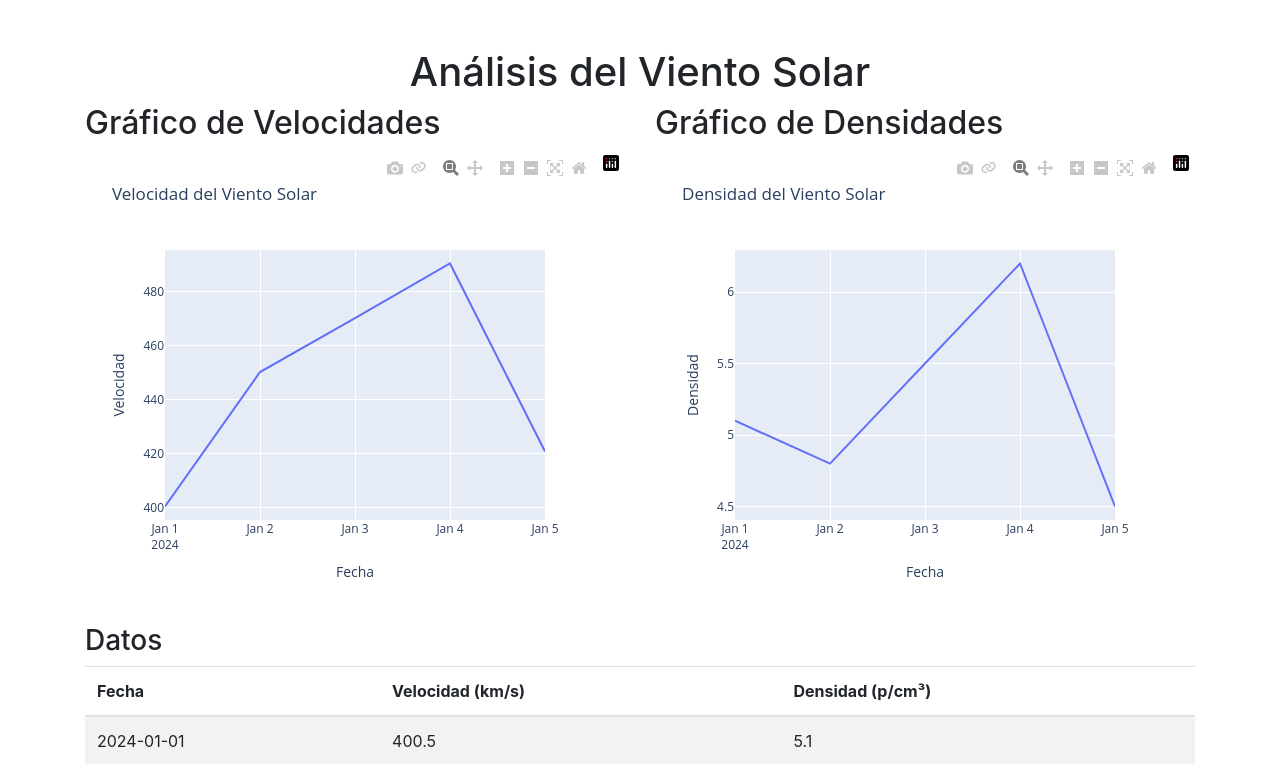
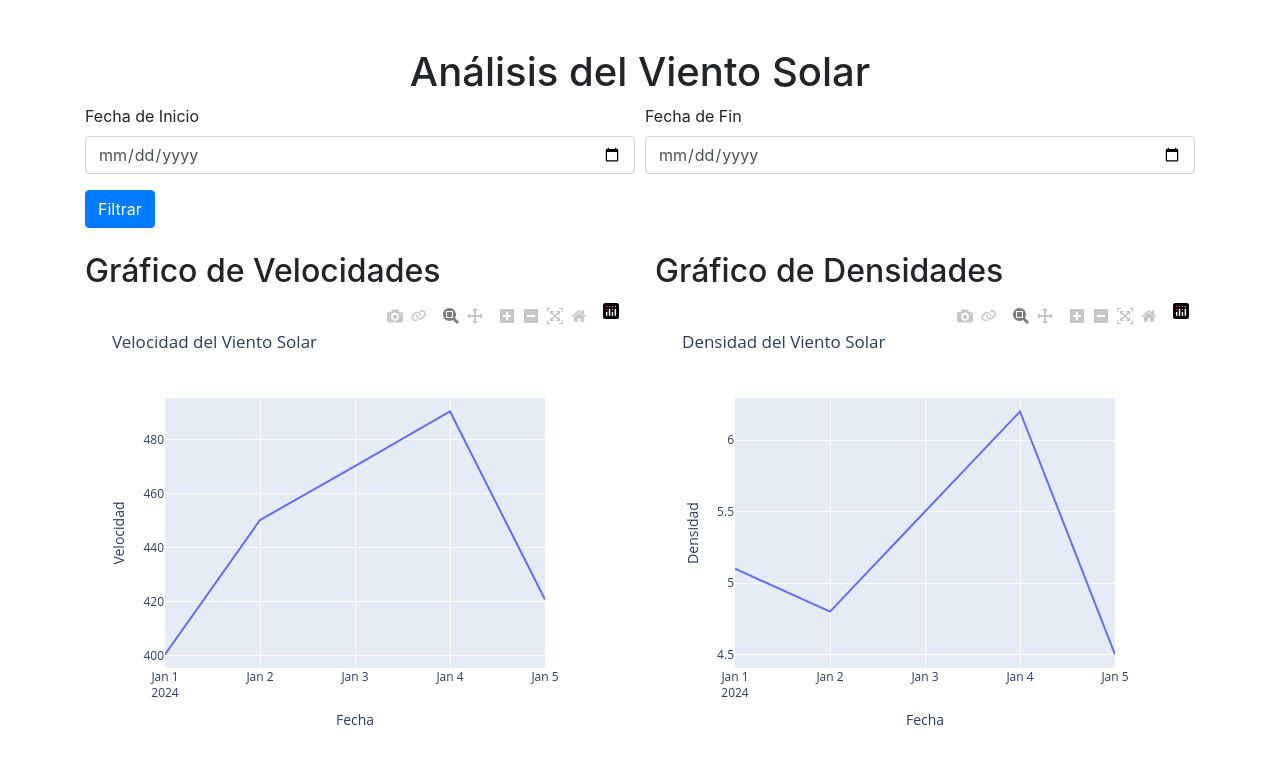
Before and after one commit to polMarsol/Personal2024, a Flask app: page / in a window 1280 px wide. Shown: the top 764 px of the page. Run offline with Flask 3, Linux system fonts and the light colour scheme; data comes from the database, SQL or seed files in the repository; some libraries are stand-ins or nearby versions.

Commit message:
filtre per dates

```diff
--- a/space_climate_web/app.py
+++ b/space_climate_web/app.py
@@ -1,4 +1,4 @@
-from flask import Flask, render_template
+from flask import Flask, render_template, request
 import sqlite3
 import numpy as np
 import pandas as pd
@@ -8,12 +8,16 @@ import plotly.io as pio
 app = Flask(__name__)
 
 # Función para obtener datos de la base de datos
-def get_data():
+def get_data(start_date=None, end_date=None):
     conn = sqlite3.connect('clima_espacial.db')
     c = conn.cursor()
 
-    # Consultar los datos de la tabla
-    c.execute('SELECT time_tag, speed, dens FROM viento_solar')
+    # Consultar los datos de la tabla con rango de fechas
+    if start_date and end_date:
+        c.execute('SELECT time_tag, speed, dens FROM viento_solar WHERE time_tag BETWEEN ? AND ?', (start_date, end_date))
+    else:
+        c.execute('SELECT time_tag, speed, dens FROM viento_solar')
+
     data = c.fetchall()
 
     # Cerrar la conexión
@@ -48,11 +52,18 @@ def create_plot(fechas, velocidades, densidades):
 
     return plot_velocidades, plot_densidades
 
-@app.route('/')
+@app.route('/', methods=['GET', 'POST'])
 def index():
-    fechas, velocidades, densidades = get_data()
+    if request.method == 'POST':
+        start_date = request.form.get('start_date')
+        end_date = request.form.get('end_date')
+        fechas, velocidades, densidades = get_data(start_date, end_date)
+    else:
+        fechas, velocidades, densidades = get_data()
+
     combined_data = combine_lists(fechas, velocidades, densidades)
     plot_velocidades, plot_densidades = create_plot(fechas, velocidades, densidades)
+
     return render_template('index.html', combined_data=combined_data, plot_velocidades=plot_velocidades, plot_densidades=plot_densidades)
 
 if __name__ == '__main__':
--- a/space_climate_web/templates/index.html
+++ b/space_climate_web/templates/index.html
@@ -11,6 +11,20 @@
 
 <div class="container mt-5">
     <h1 class="text-center">Análisis del Viento Solar</h1>
+
+    <form method="POST" class="mb-4">
+        <div class="form-row">
+            <div class="form-group col-md-6">
+                <label for="start_date">Fecha de Inicio</label>
+                <input type="date" class="form-control" id="start_date" name="start_date" required>
+            </div>
+            <div class="form-group col-md-6">
+                <label for="end_date">Fecha de Fin</label>
+                <input type="date" class="form-control" id="end_date" name="end_date" required>
+            </div>
+        </div>
+        <button type="submit" class="btn btn-primary">Filtrar</button>
+    </form>
 
     <div class="row">
         <div class="col-md-6">
```
